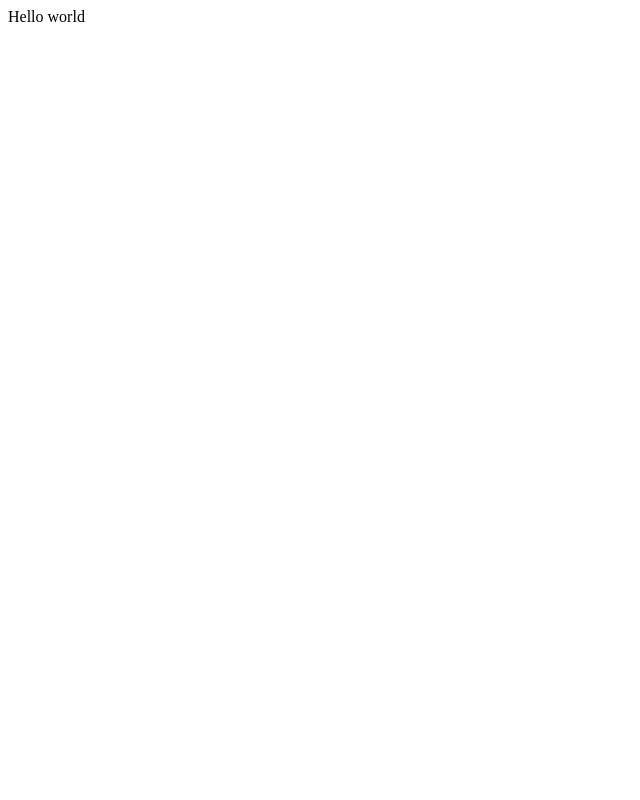
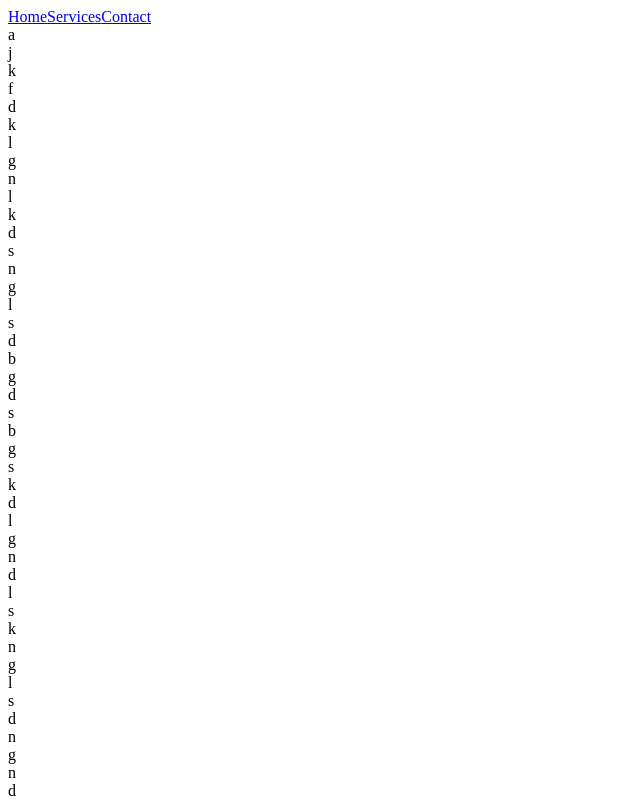
Before and after one commit to romangorelik/G-V, a React app: page /services in a window 1280 px wide. Shown: the top 800 px of the page, without its empty margins (0-640 px from the left). Built offline with nearby package versions, Linux system fonts and the light colour scheme; the HTML template or start-up script is replaced by a standard one.

Commit message:
Laid out basics

```diff
--- a/client/src/components/App.jsx
+++ b/client/src/components/App.jsx
@@ -1,4 +1,7 @@
 import React from 'react'
+
+/* Components */
+import Main from './Main.jsx'
 
 class App extends React.Component {
   state = {}
@@ -6,7 +9,7 @@ class App extends React.Component {
   render () {
     return (
       <div>
-        Hello world
+        <Main />
       </div>
     )
   }
--- /dev/null
+++ b/client/src/components/Contact.jsx
@@ -0,0 +1,17 @@
+import React from 'react'
+
+/* Components */
+import Header from './Header.jsx'
+
+class Contact extends React.Component {
+  render () {
+    return (
+      <div>
+        Contact
+        <Header/>
+      </div>
+    )
+  }
+}
+
+export default Contact
--- /dev/null
+++ b/client/src/components/Header.jsx
@@ -0,0 +1,21 @@
+import React from 'react'
+import { Link } from 'react-router-dom'
+
+// The Header creates links that can be used to navigate
+// between routes.
+class Header extends React.Component {
+
+  render () {
+    return (
+      <div>
+        <nav>
+          <a><Link to='/home'>Home</Link></a>
+          <a><Link to='/services'>Services</Link></a>
+          <a><Link to='/contact'>Contact</Link></a>
+        </nav>
+    </div>
+    )
+  }
+}
+
+export default Header
--- /dev/null
+++ b/client/src/components/Home.jsx
@@ -0,0 +1,17 @@
+import React from 'react'
+
+/* Components */
+import Header from './Header.jsx'
+
+class Home extends React.Component {
+  render () {
+    return (
+      <div>
+        I am at home
+        <Header/>
+      </div>
+    )
+  }
+}
+
+export default Home
--- /dev/null
+++ b/client/src/components/HomePage.jsx
@@ -0,0 +1,14 @@
+import React from 'react'
+import { Link } from 'react-router-dom'
+
+class HomePage extends React.Component {
+  render () {
+    return (
+      <div>
+        <button><Link to='/home'>Go there</Link></button>
+      </div>
+    )
+  }
+}
+
+export default HomePage
--- /dev/null
+++ b/client/src/components/Main.jsx
@@ -0,0 +1,24 @@
+import React from 'react'
+import { Switch, Route } from 'react-router-dom'
+import HomePage from './HomePage.jsx'
+import Home from './Home.jsx'
+import Contact from './Contact.jsx'
+import Services from './Services.jsx'
+
+// The Main component renders one of the three provided
+// Routes (provided that one matches). Both the /roster
+// and /schedule routes will match any pathname that starts
+// with /roster or /schedule. The / route will only match
+// when the pathname is exactly the string "/"
+const Main = () => (
+  <main>
+    <Switch>
+      <Route exact path='/' component={HomePage}/>
+      <Route path='/home' component={Home}/>
+      <Route path='/contact' component={Contact}/>
+      <Route path='/services' component={Services}/>
+    </Switch>
+  </main>
+)
+
+export default Main
--- /dev/null
+++ b/client/src/components/Services.jsx
@@ -0,0 +1,28 @@
+import React from 'react'
+
+/* Components */
+import Header from './Header.jsx'
+
+class Services extends React.Component {
+  state = {
+    arr: 'ajkfdklgnlkdsnglsdbgdsbgskdlgndlsknglsdngndslkgnldsngfndslgdsnglnsdlgnlsdngldslgndsnglsdnglks'.split('')
+  }
+  render () {
+    return (
+      <div>
+        <Header/>
+        <div className='service'>
+          {this.state.arr.map(x => {
+            return (
+              <div>
+                {x}
+              </div>
+            )
+          })}
+        </div>
+      </div>
+    )
+  }
+}
+
+export default Services
```
Also changed, not shown: 2 other files (tests, documents, lock files or other folders).
